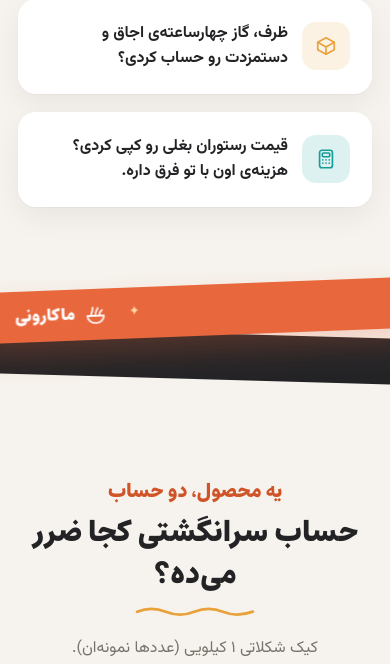
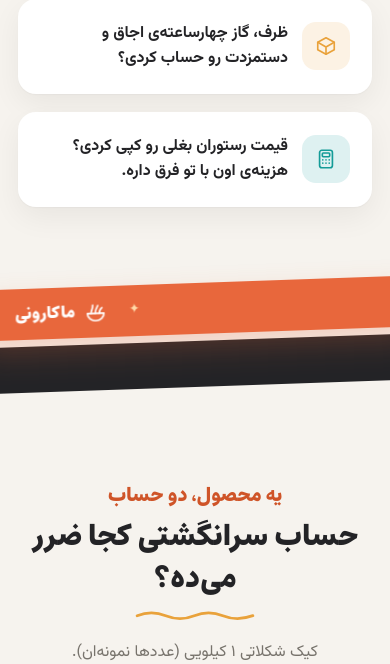
Before and after one commit to Moongirl-area/my-site, a WordPress theme: template theme/front-page.php in a window 390 px wide. Shown: the part 1867-2531 px from the top of the page. Run offline with PHP 8.4 and a stand-in for WordPress, Linux system fonts and the light colour scheme; the site name, menu and one post (Sample post) are stand-ins, and other content is empty.

Commit message:
نوار متحرک: دو نوار موازی تا متن هر دو دیده شود
Co-Authored-By: Claude Opus 5.5 <noreply@anthropic.com>
Claude-Session: https://claude.ai/code/session_0158KVohCejhfQB8o4n7WFYd

```diff
--- a/theme/assets/css/main.css
+++ b/theme/assets/css/main.css
@@ -727,10 +727,10 @@ html[data-k="food"] .sp-calc-hero .sp-plate { box-shadow: 0 30px 60px rgba(0, 0,
 .sp-motion .sp-dark__img[data-parallax] { transform: translateY(var(--py, 0)) scale(1.14); will-change: transform; }
 
 /* نوار متحرک */
-.sp-marquee { position: relative; margin: 80px 0 10px; height: 170px; overflow: hidden; }
+.sp-marquee { position: relative; margin: 70px 0 10px; height: 200px; overflow: hidden; }
 .sp-marquee__band { position: absolute; left: -5%; width: 110%; padding: 14px 0; overflow: hidden; }
-.sp-marquee__band--a { top: 22px; background: var(--coral); color: #fff; rotate: -2.2deg; z-index: 2; box-shadow: 0 14px 30px rgba(232, 103, 60, .25); }
-.sp-marquee__band--b { top: 84px; background: var(--ink); color: #EDE6DC; rotate: 1.6deg; }
+.sp-marquee__band--a { top: 36px; background: var(--coral); color: #fff; rotate: -2deg; z-index: 2; box-shadow: 0 14px 30px rgba(232, 103, 60, .25); }
+.sp-marquee__band--b { top: 108px; background: var(--ink); color: #EDE6DC; rotate: -2deg; }
 .sp-marquee__track { display: flex; align-items: center; gap: 22px; width: max-content; direction: ltr; animation: sp-marquee 46s linear infinite; }
 .sp-marquee__track--rev { animation-direction: reverse; animation-duration: 54s; }
 .sp-marquee__item { display: inline-flex; align-items: center; gap: 10px; direction: rtl; font-family: var(--display); font-weight: 800; font-size: 21px; white-space: nowrap; }
@@ -751,9 +751,11 @@ html[data-k="food"] .sp-calc-hero .sp-plate { box-shadow: 0 30px 60px rgba(0, 0,
 	.sp-float--3, .sp-float--4 { display: none; }
 	.sp-blob--a { width: 220px; height: 220px; }
 	.sp-blob--b { width: 180px; height: 180px; }
-	.sp-marquee { margin-top: 56px; height: 140px; }
+	.sp-marquee { margin-top: 50px; height: 150px; }
 	.sp-marquee__band { padding: 10px 0; }
-	.sp-marquee__band--b { top: 70px; }
+	.sp-marquee__band { padding: 10px 0; }
+	.sp-marquee__band--a { top: 26px; }
+	.sp-marquee__band--b { top: 84px; }
 	.sp-marquee__item { font-size: 17px; }
 	.sp-marquee__band--b .sp-marquee__item { font-size: 14px; }
 	.sp-squiggle { width: 120px; }
```
